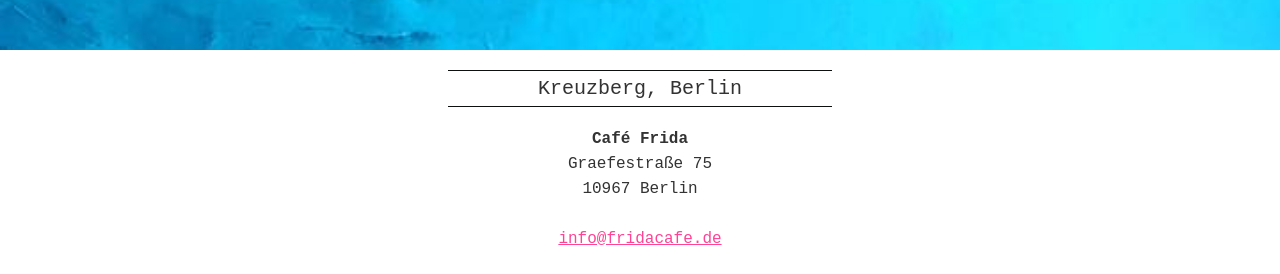
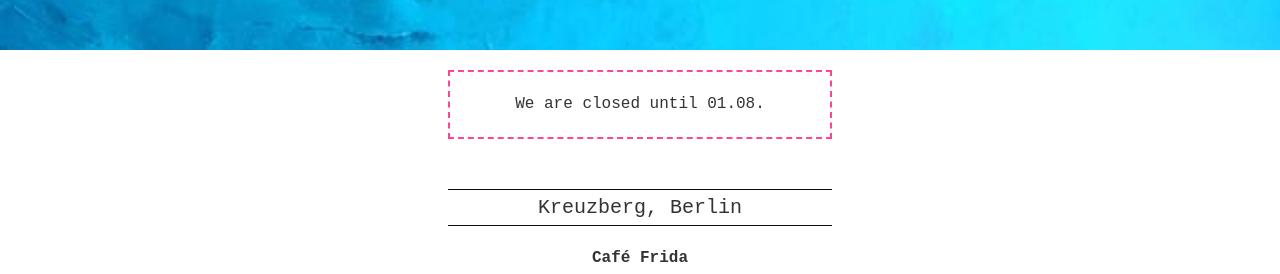
Before and after one commit to markusfreundorfer/cafe-frida-berlin, a website: page index.html in a window 1280 px wide. Shown: the part 480-754 px from the top of the page. Drawn offline with Linux system fonts and the light colour scheme.

Commit message:
updated opening hours

```diff
--- a/index.html
+++ b/index.html
@@ -87,6 +87,11 @@
     <article id="home">
         <img title="Café Frida Berlin" class="logo" src="assets/images/logo_white.png" alt="Café Frida Berlin">
         <div class="card">
+            <ul class="text-center editable">
+                <li class="christmas">We are closed until 01.08.</li>
+            </ul>
+            <br>
+            <br>
             <h2>Kreuzberg, Berlin</h2>
             <ul class="text-center editable">
                 <li><b><h1>Café Frida</h1></b></li>
```
